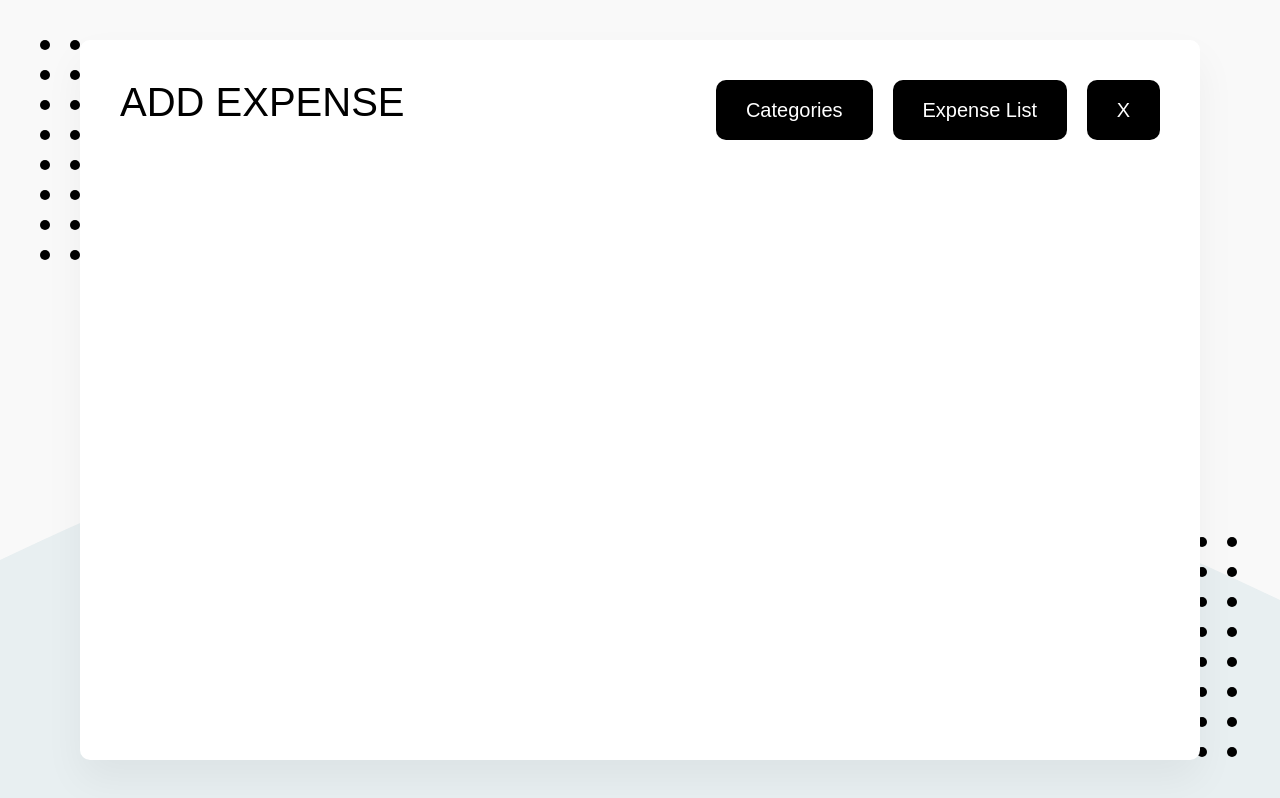
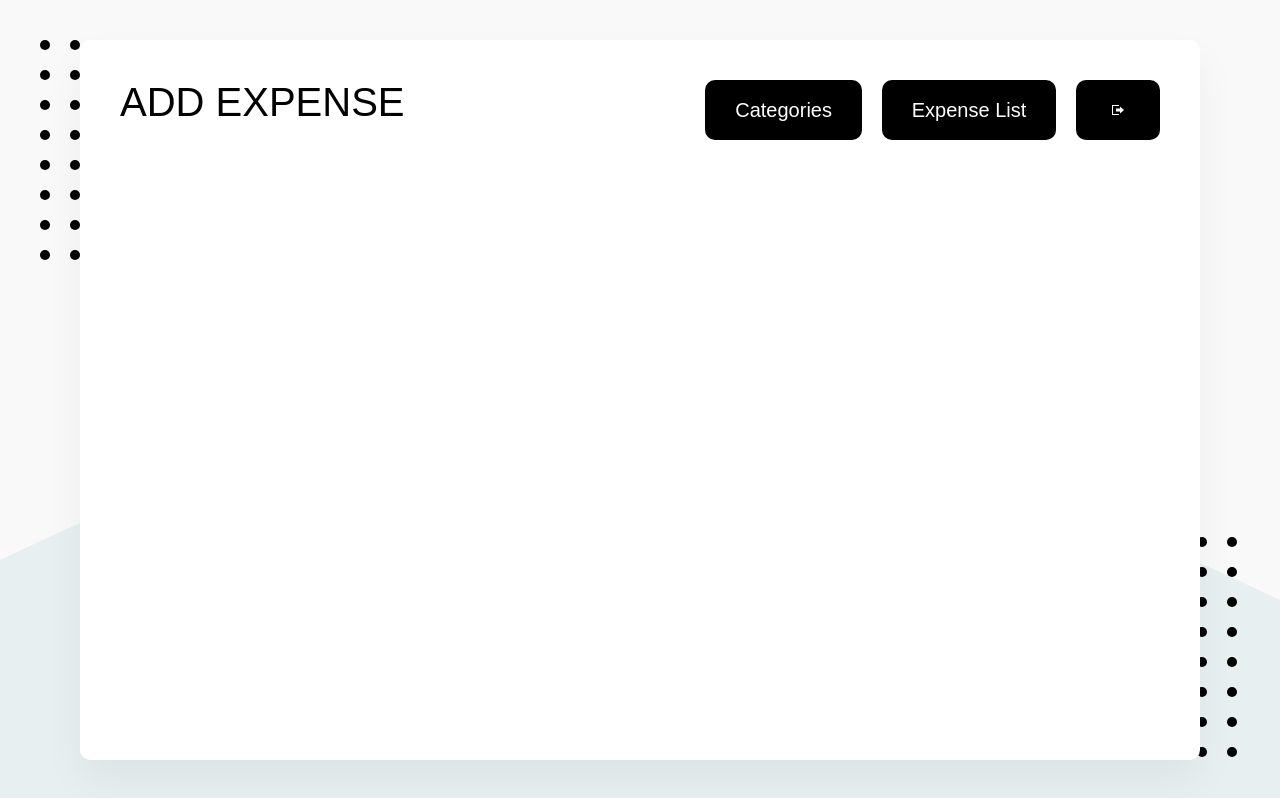
Before and after one commit to iAmJoeDeveloper/penguin_app, a React (Create React App) app: page / in a window 1280 px wide. Built offline with nearby package versions, Linux system fonts and the light colour scheme; no server answers; what webfontloader would draw is missing.

Commit message:
Global State and Close Sesion

```diff
--- a/src/App.js
+++ b/src/App.js
@@ -2,6 +2,7 @@ import React from 'react'
 import { Helmet } from 'react-helmet'
 import { Header, Title, ContainerHeader, ContainerButtons } from './elements/Header'
 import Button from './elements/Button'
+import CloseSesionButton from './elements/CloseSesionButton'
 
 const App = () => {
 	return (
@@ -15,7 +16,7 @@ const App = () => {
 					<ContainerButtons>
 						<Button to='/categories'>Categories</Button>
 						<Button to='/list'>Expense List</Button>
-						<Button to='/X'>X</Button>
+						<CloseSesionButton />
 					</ContainerButtons>
 				</ContainerHeader>
 			</Header>
--- /dev/null
+++ b/src/context/AuthContext.js
@@ -0,0 +1,35 @@
+import React, { useContext, useState, useEffect } from 'react'
+import { auth } from './../firebase/firebaseconfig'
+import { onAuthStateChanged } from 'firebase/auth'
+
+//Create Context - Global Estate
+const AuthContext = React.createContext()
+
+//Hook to access to the context
+const useAuth = () => {
+	return useContext(AuthContext)
+}
+
+const AuthProvider = ({ children }) => {
+	const [usuario, setUsuario] = useState()
+
+	// Creating a state to know when the checking loading onAuthStateChanged Finished
+	const [loading, setLoading] = useState(true)
+
+	// Effect to execute checking only once
+	useEffect(() => {
+		//Check if there is one user
+		const cancelSubscription = onAuthStateChanged(auth, (usuario) => {
+			setUsuario(usuario)
+			setLoading(false)
+		})
+
+		return cancelSubscription
+	}, [])
+
+	return (
+		<AuthContext.Provider value={{ usuario: usuario }}>{!loading && children}</AuthContext.Provider>
+	)
+}
+
+export { AuthProvider, AuthContext, useAuth }
--- /dev/null
+++ b/src/elements/CloseSesionButton.js
@@ -0,0 +1,27 @@
+import React from 'react'
+import { ReactComponent as IconCloseSesion } from './../img/log-out.svg'
+import Button from './Button'
+import { auth } from './../firebase/firebaseconfig'
+import { signOut } from 'firebase/auth'
+import { useNavigate } from 'react-router-dom'
+
+const CloseSesionButton = () => {
+	const navigate = useNavigate()
+
+	const closeSesion = async () => {
+		try {
+			await signOut(auth)
+			navigate('/login')
+		} catch (error) {
+			console.log(error)
+		}
+	}
+
+	return (
+		<Button inconoGrande as='button' onClick={closeSesion}>
+			<IconCloseSesion />
+		</Button>
+	)
+}
+
+export default CloseSesionButton
--- a/src/index.js
+++ b/src/index.js
@@ -13,6 +13,7 @@ import Register from './components/Register'
 import { Helmet } from 'react-helmet'
 import favicon from './img/logo.png'
 import Background from './elements/Background'
+import { AuthProvider } from './context/AuthContext'
 
 WebFont.load({
 	google: {
@@ -26,6 +27,7 @@ const Index = () => {
 			<Helmet>
 				<link rel='shortcut icon' href={favicon} type='image/x-icon' />
 			</Helmet>
+			<AuthProvider>
 				<BrowserRouter>
 					<Container>
 						<Routes>
@@ -38,6 +40,8 @@ const Index = () => {
 						</Routes>
 					</Container>
 				</BrowserRouter>
+			</AuthProvider>
+
 			<Background />
 		</>
 	)
```
Lines whose indentation alone changed are shown as unchanged.
